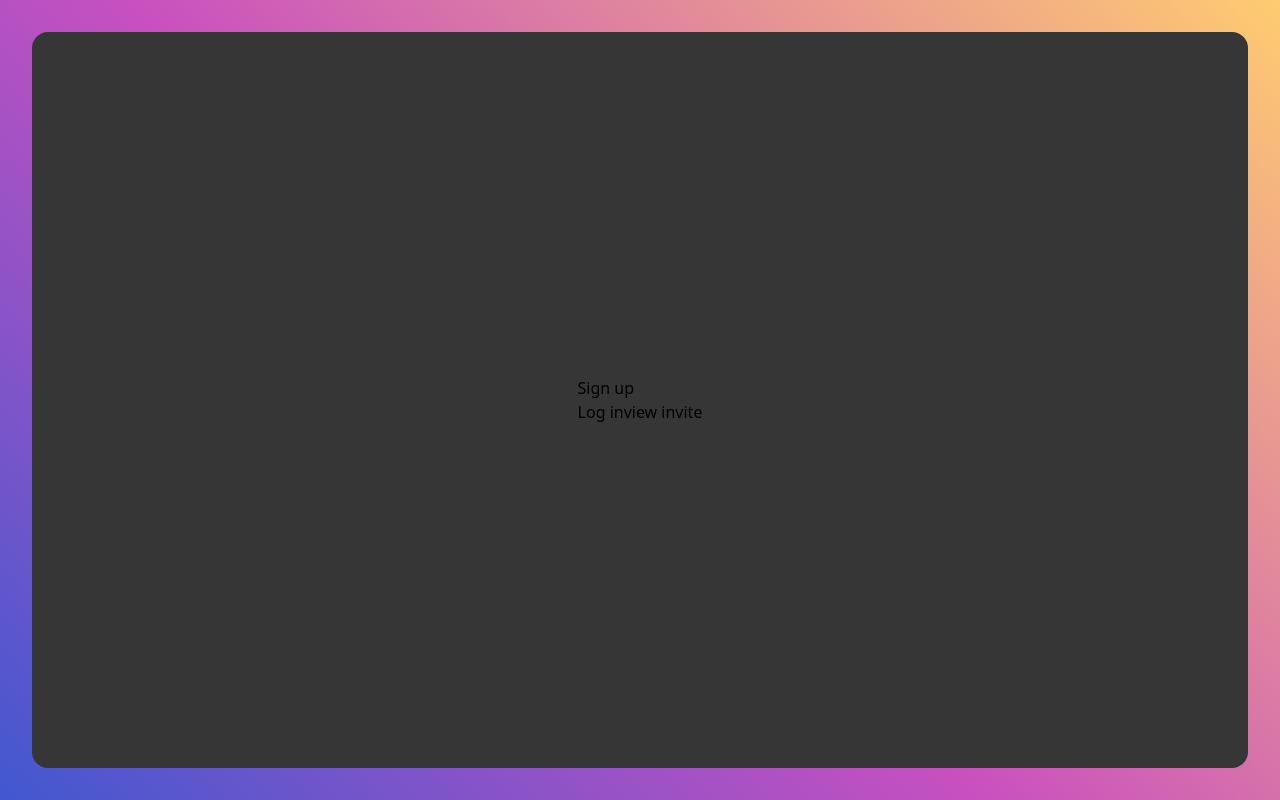
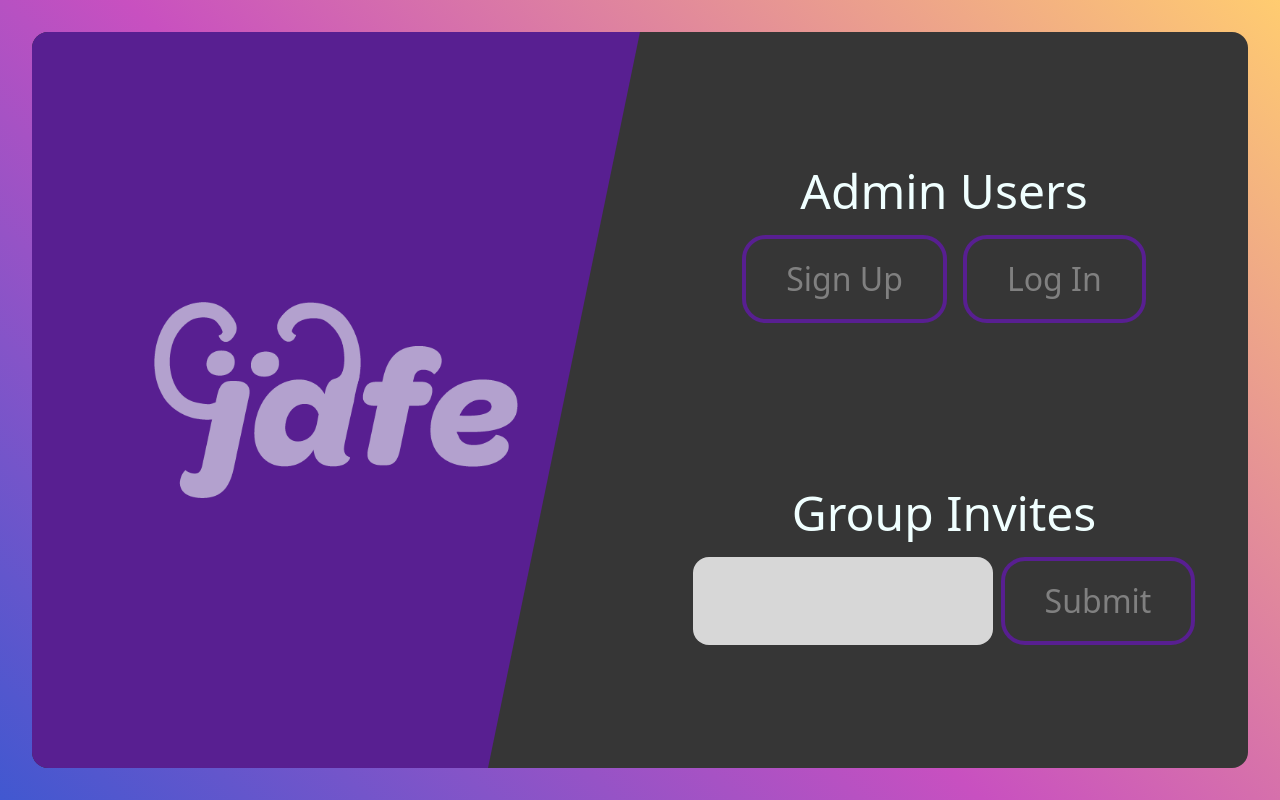
Before and after one commit to Ball-Tigers/BrickHack11, a Next.js app in the folder client/: page / in a window 1280 px wide. Built offline with nearby package versions, Linux system fonts and the light colour scheme; no server answers.

Commit message:
guess bitch

```diff
--- a/client/app/page.tsx
+++ b/client/app/page.tsx
@@ -4,21 +4,61 @@ import { redirect } from "next/navigation"
 import "../public/index.css"
 
 export default async function Home() {
-  const session = await auth0.getSession()
+    const session = await auth0.getSession()
 
-  if (!session) {
+    if (session) {
+        redirect("./admin_dashboard")
+    }
+
+    const inviteKey = "mfibiuyfgweoiuhfuidybiuywbieryf"
+
     return (
-      <div className="">
-        <main>
-          <a href="/auth/login?screen_hint=signup"><button>Sign up</button></a>
-          <br></br>
-          <a href="/auth/login"><button>Log in</button></a>
-          <Link href="/admin_invite?groupName=fbewuibfuiewbufi">view invite</Link>
-        </main>
-      </div>
+        <div className='flex flex-row w-full h-full'>
+            <div className='w-1/2 bg-accent home-clip-left'>
+                <div className='flex justify-center items-center h-full'>
+                    <img
+                        src="/jafe.png"
+                        alt="Jafe Logo"
+                        className='300px max-w-[60%]'
+                    />
+                </div>
+            </div>
+            <div className='w-1/2 flex flex-col gap-8 justify-evenly items-center'>
+                <div className='flex flex-col gap-2'>
+                    <p className='custom-header-strong text-center'>Admin Users</p>
+                    <div className='flex flex-row gap-4'>
+                        <Link
+                            href='/auth/login?screen_hint=signup'
+                            className='button flex justify-center items-center'
+                        >
+                            Sign Up
+                        </Link>
+                        <Link
+                            href='/auth/login'
+                            className='button flex justify-center items-center'
+                        >
+                            Log In
+                        </Link>
+                    </div>
+                </div>
+                <div className="flex flex-row">
+                    <div className='flex flex-col gap-2'>
+                        <p className='custom-header-strong text-center'>Group Invites</p>
+                        <div className='flex flex-row gap-2'>
+                            <input
+                                type='text'
+                                className='text-2xl bg-secondary px-4 py-1 rounded-2xl w-[300px] max-w-[60%] min-w[30%]'
+                            />
+                            <Link
+                                href={"/admin_invite?groupName=" + inviteKey}
+                                className='button flex justify-center items-center'
+                            >
+                                Submit
+                            </Link>
+                        </div>
+                    </div>
+                </div>
+            </div>
+        </div>
     )
-  } else {
-    redirect("./admin_dashboard")
-  }
-
 }
--- a/client/public/index.css
+++ b/client/public/index.css
@@ -3,9 +3,13 @@
 @layer utilities {
     .home-clip-left {
         clip-path: polygon(0 0, 100% 0, 75% 100%, 0% 100%);
+        border-top-left-radius: 1rem;
+        border-bottom-left-radius: 1rem;
     }
     .home-clip-right {
         clip-path: polygon(25% 0, 100% 0, 100% 100%, 0% 100%);
+        border-top-right-radius: 1rem;
+        border-bottom-right-radius: 1rem;
     }
 }
 
```
Also changed, not shown: client/public/jafe.png (added), 1 other file (tests, documents, lock files or other folders).
